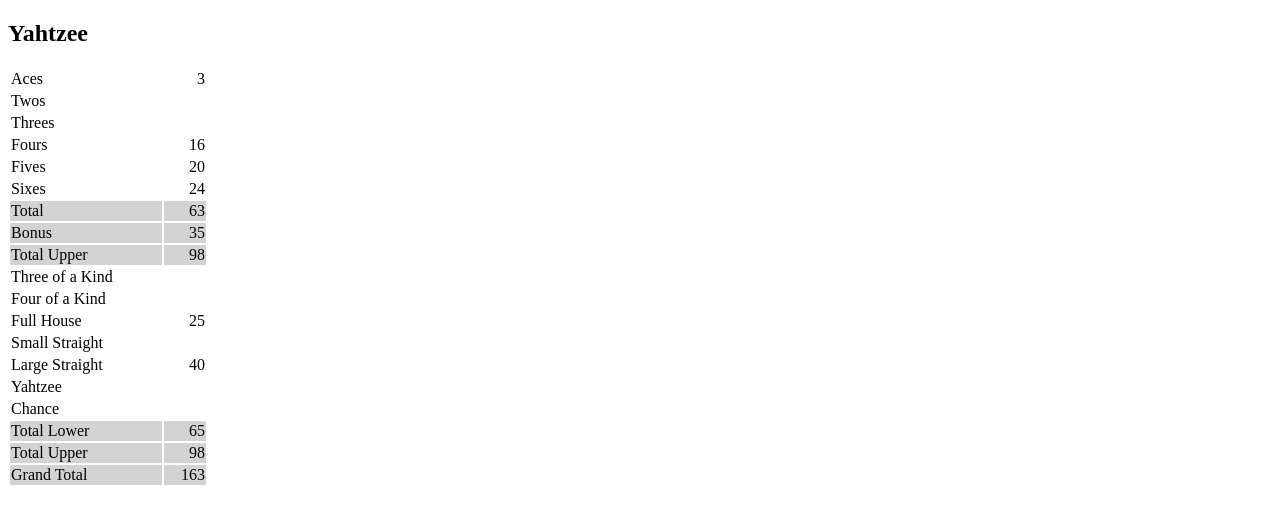
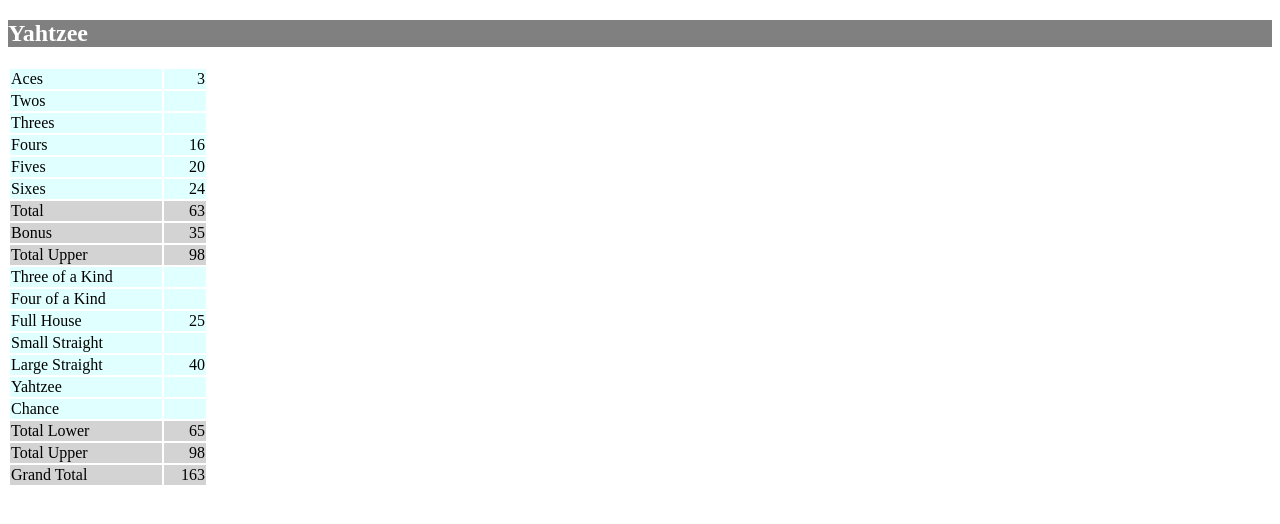
Before and after one commit to FelixHx/angularyahtzee, an Angular app: page / in a window 1280 px wide. Shown: the top 524 px of the page. Built offline with nearby package versions, Linux system fonts and the light colour scheme.

Commit message:
farben im scss

```diff
--- a/src/app/kniffel/kniffel.component.scss
+++ b/src/app/kniffel/kniffel.component.scss
@@ -0,0 +1,14 @@
+:host {
+    color: darkgreen;
+  }
+
+h2  {
+    color: white;
+    background-color: grey;
+  }
+
+
+tr  {
+    color: black;
+    background-color: lightcyan;
+  }
```
